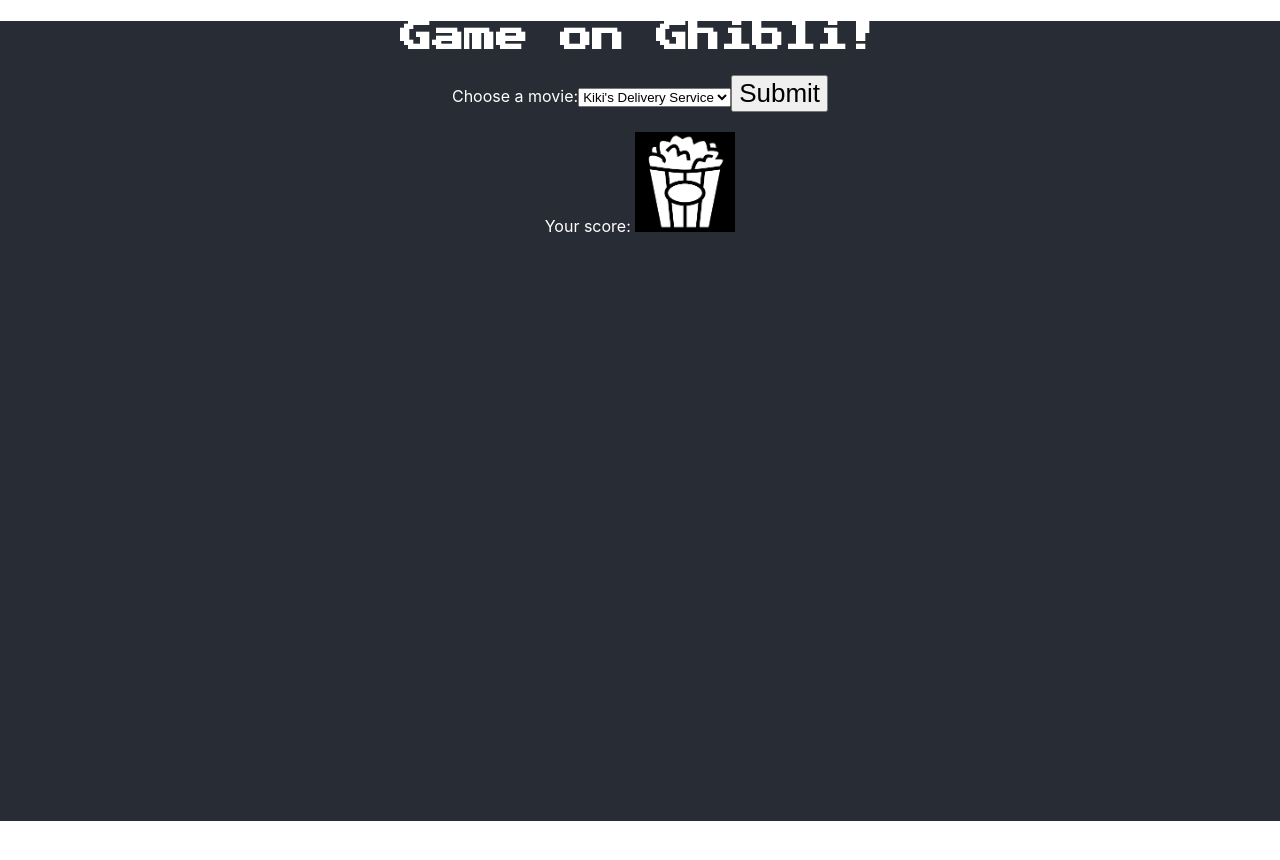
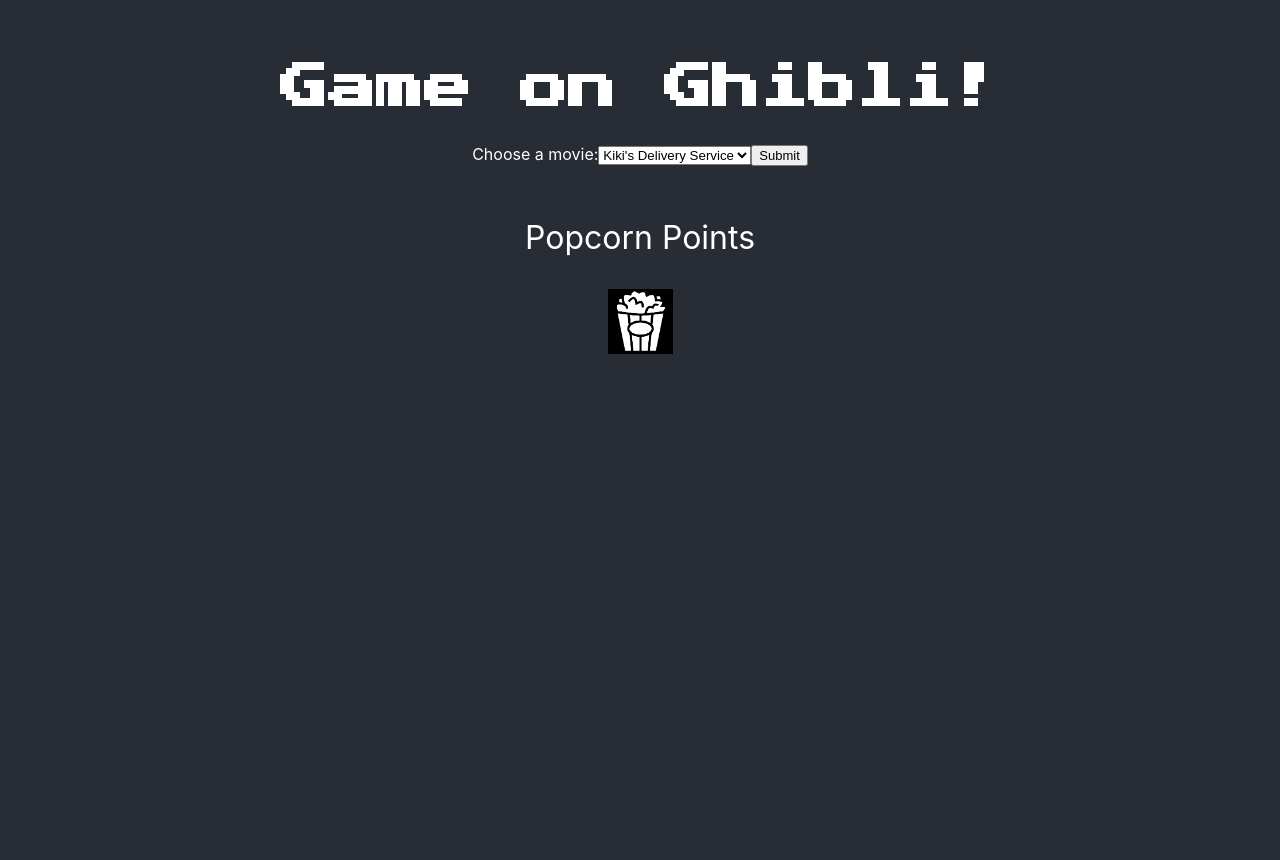
Before and after one commit to fac21/week_8_CN, a React (Vite) app: page / in a window 1280 px wide. Shown: the top 860 px of the page. Before the commit the page ends 821 px from the top, so only its background shows below. Built offline with nearby package versions, Linux system fonts and the light colour scheme.

Commit message:
Add css
Co-authored-by: ByteSized <60395899+ByteSizedIT@users.noreply.github.com>

```diff
--- a/src/App.css
+++ b/src/App.css
@@ -6,17 +6,60 @@
   background-color: #282c34;
   min-height: 100vh;
   color: white;
+  padding: 2rem;
+}
+
+a {
+  text-decoration: none;
+  color: white;
 }
 
 h1 {
   margin: 0, auto;
   padding: 0;
+  font-family: 'Press Start 2P', cursive;
+  font-size: 3rem;
+}
+
+h1:hover {
+  cursor: pointer;
+}
+
+h2 {
+  font-size: 2.5rem;
+}
+
+h3 {
+  font-size: 2rem;
+}
+
+h4 {
+  font-size: 1.5rem;
+}
+
+p {
+  font-size: 2rem;
 }
 
 button {
-  font-size: calc(10px + 2vmin);
+  font-size: calc(5px + 1vmin);
+}
+
+button:hover {
+  cursor: pointer;
 }
 
 .rt {
   color: rgb(255, 247, 21);
 }
+
+.flex-movies {
+  display: flex;
+  justify-content: center;
+  text-align: center;
+  gap: 5rem;
+}
+
+.flex-movies > * {
+  width: 50vw;
+}
--- a/src/App.jsx
+++ b/src/App.jsx
@@ -10,7 +10,7 @@
   return (
     <div className="App">
       <header className="App-header">
-        <h1>Game on Ghibli!</h1>
+        <h1><a href='/'>Game on Ghibli!</a></h1>
         <form onSubmit={
               (event) => {
                 event.preventDefault();
@@ -26,18 +26,22 @@
               <option value="My Neighbor Totoro">My Neighbor Totoro</option>
               <option value="Only Yesterday">Only Yesterday</option>
               <option value="Grave of the Fireflies">Grave of the Fireflies</option>
+              <option value="Grave of the Fireflies">Porco Rosso</option>
+              <option value="Grave of the Fireflies">Pom Poko</option>
+              <option value="Grave of the Fireflies">Whisper of the Heart</option>
+              <option value="Grave of the Fireflies">The Wind Rises</option>
             </select>
           </label>
           <button type='submit'>Submit</button>
         </form>
         {chosenMovie?
-          <>
+          <div class='flex-movies'>
           <FetchChosenMovie chosenMovie={chosenMovie}/>
           <RandomMovie />
-          </>
+          </div>
           : null}
         <br></br>
-        Your score: <img src={popcorn} height='100'/>
+        <p>Popcorn Points</p> <img src={popcorn} height='65'/>
       </header>
     </div>
   )
--- a/src/index.css
+++ b/src/index.css
@@ -6,7 +6,3 @@
   -webkit-font-smoothing: antialiased;
   -moz-osx-font-smoothing: grayscale;
 }
-
-h1 {
-  font-family: 'Press Start 2P', cursive;
-}
```
